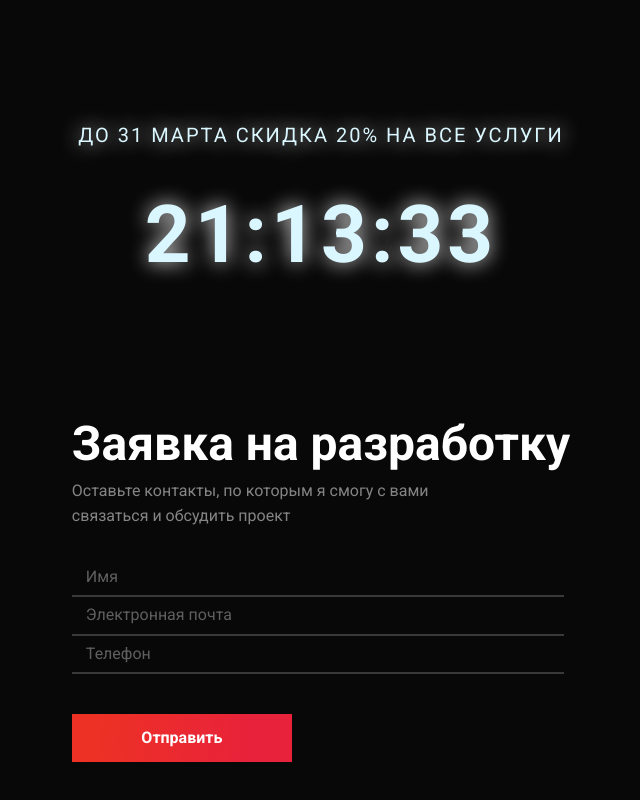
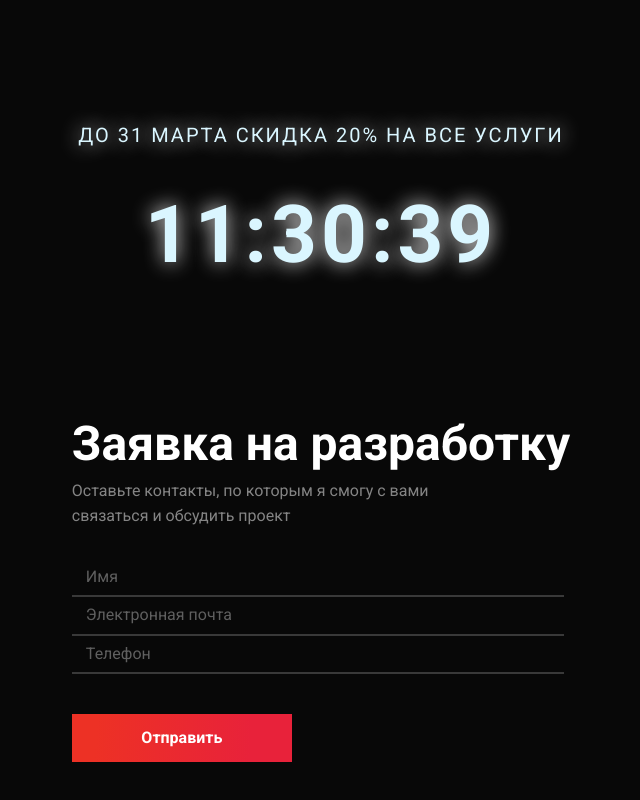
Before and after one commit to Kat-girl/jsgloproject, a plain HTML site: page index.html in a window 1280 px wide. Shown: the part 2467-3267 px from the top of the page, without its empty margins (319-959 px from the left). Drawn offline with Linux system fonts and the light colour scheme.

Commit message:
Add files via upload

```diff
--- a/index.html
+++ b/index.html
@@ -15,6 +15,7 @@
     <script src="./js/modal.js" defer></script>
     <script src="./js/menu.js" defer></script>
     <script src="./js/accordeon.js" defer></script>
+    <script src="./js/timer.js" defer></script>
   </head>
 
   <body>
--- a/js/modal.js
+++ b/js/modal.js
@@ -2,8 +2,6 @@ const modalButtons = document.querySelectorAll('.more');
 const modal = document.querySelector('.modal');
 const overlay = modal.querySelector('.overlay');
 const closeButton = modal.querySelector('.modal__close');
-
-console.log(modalButtons);
 
 modalButtons.forEach((modalButton) => {
     modalButton.addEventListener('click', () => {
--- /dev/null
+++ b/js/timer.js
@@ -0,0 +1,9 @@
+const timerBlock = document.querySelector('.timer__time');
+const date = new Date();
+const hours = date.getHours();
+const minutes = date.getMinutes();
+const seconds = date.getSeconds();
+
+console.log(`${hours}:${minutes}:${seconds}`);
+
+timerBlock.textContent = `${hours}:${minutes}:${seconds}`;
```
